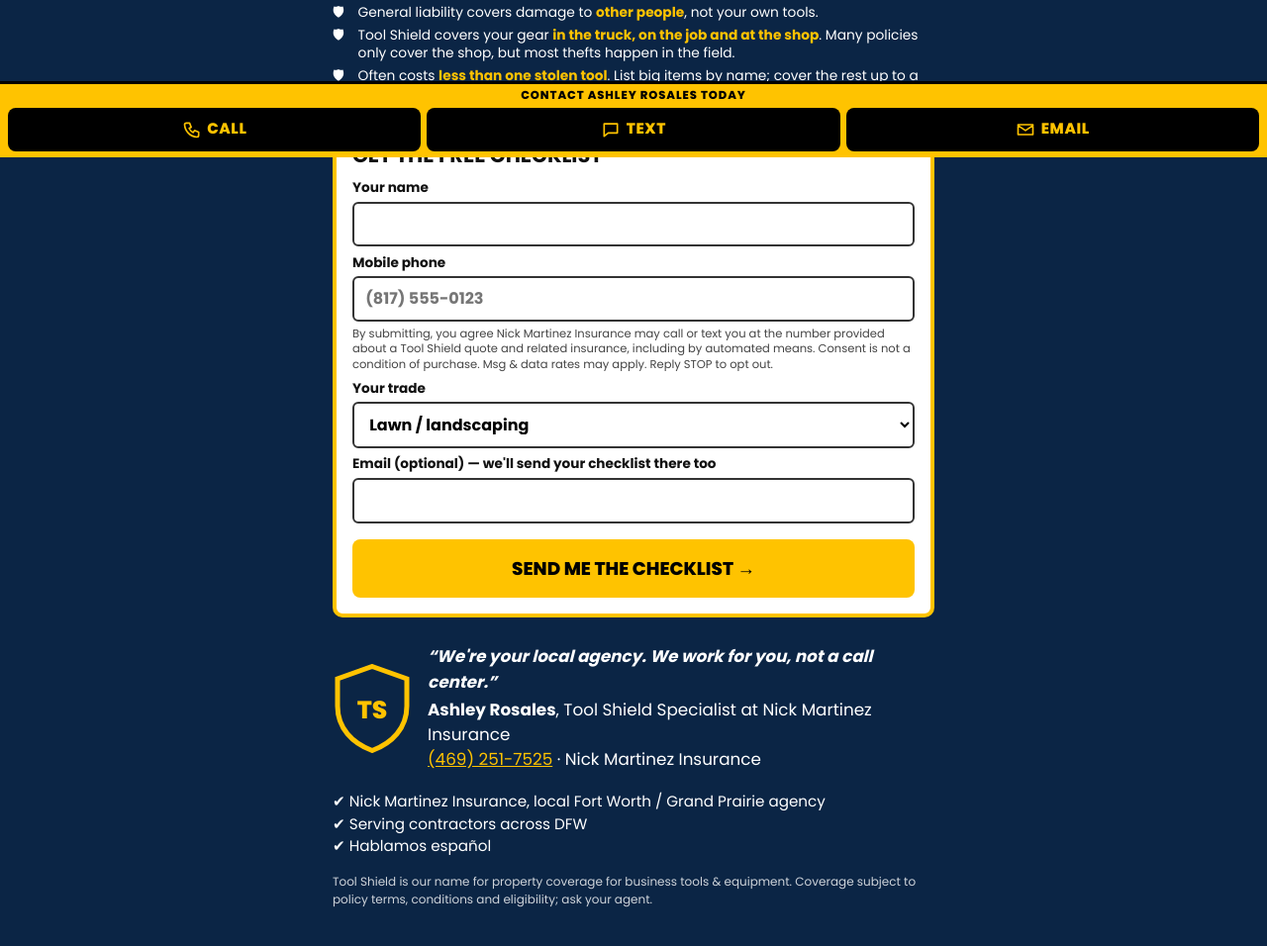
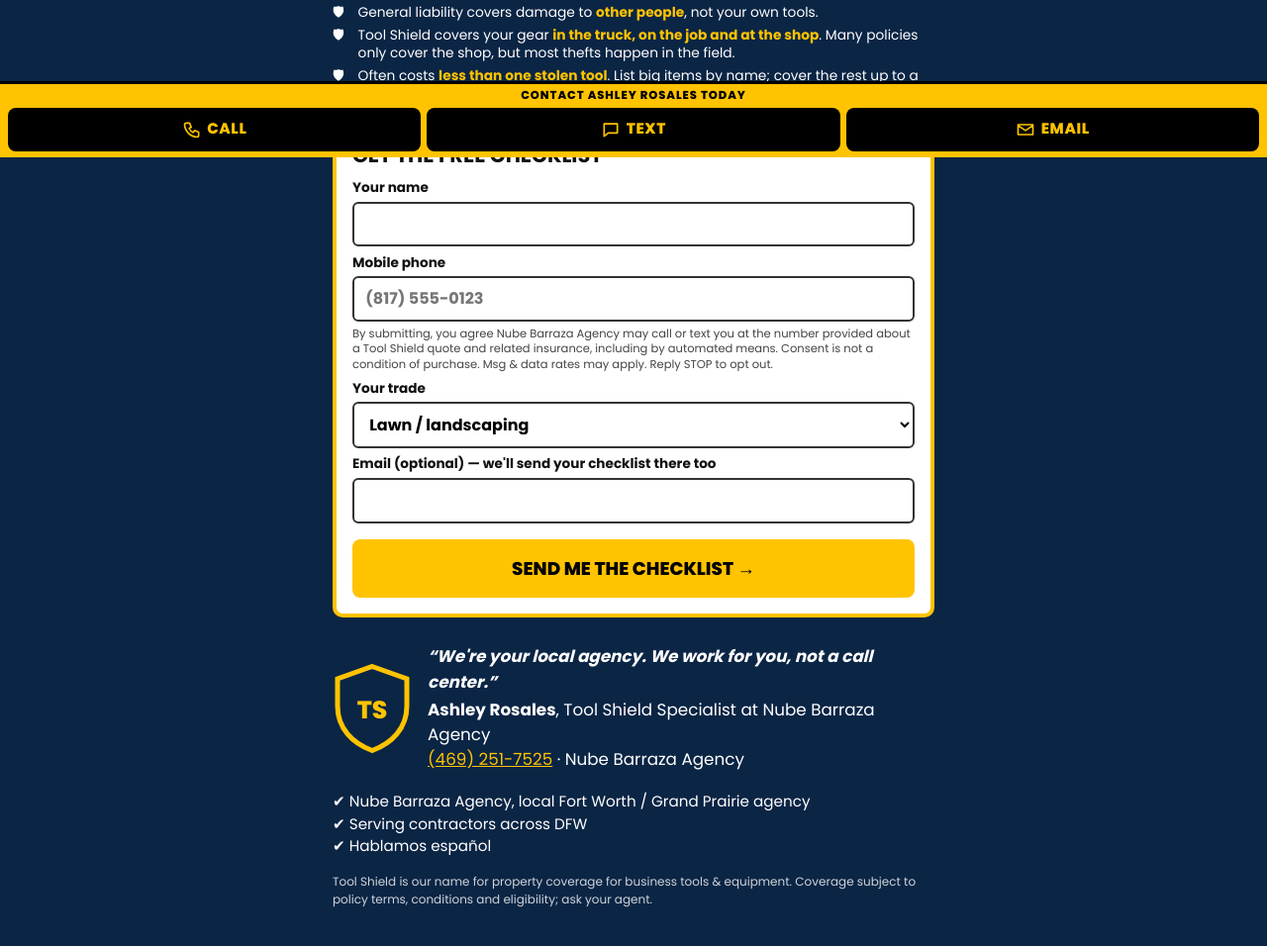
Before and after one commit to 35905m/grass-ashley, a plain HTML site: page index.html in a window 1280 px wide. Shown: the part 641-1597 px from the top of the page at 99% size. Drawn offline with Linux system fonts and the light colour scheme.

Commit message:
Agency: Nube Barraza Agency

```diff
--- a/index.html
+++ b/index.html
@@ -1,5 +1,5 @@
 <!doctype html><html lang="en"><head><meta charset="utf-8"><meta name="viewport" content="width=device-width,initial-scale=1">
-<title>Tool Shield | Lawn Care & Landscaping | Nick Martinez Insurance</title><meta name="robots" content="noindex">
+<title>Tool Shield | Lawn Care & Landscaping | Nube Barraza Agency</title><meta name="robots" content="noindex">
 <link rel="preconnect" href="https://fonts.googleapis.com"><link href="https://fonts.googleapis.com/css2?family=Poppins:wght@400;600;700;800&display=swap" rel="stylesheet">
 <link rel="stylesheet" href="assets/ts.css?v=5"></head><body>
 <header class="top"><div class="wrap"><b>TOOL <span>SHIELD</span></b><a href="https://35905m.github.io/zacate-ashley/" lang="es">Español</a></div></header>
@@ -12,13 +12,13 @@
 <input type="hidden" name="source" value="ToolShield-lawn-en"><input type="hidden" name="lang" value="en"><input type="hidden" name="agent" value="ashley">
 <label>Your name<input name="name" autocomplete="name" required></label>
 <label>Mobile phone<input name="phone" type="tel" autocomplete="tel" inputmode="tel" required placeholder="(817) 555-0123"></label>
-<p class="consent">By submitting, you agree Nick Martinez Insurance may call or text you at the number provided about a Tool Shield quote and related insurance, including by automated means. Consent is not a condition of purchase. Msg &amp; data rates may apply. Reply STOP to opt out.</p>
+<p class="consent">By submitting, you agree Nube Barraza Agency may call or text you at the number provided about a Tool Shield quote and related insurance, including by automated means. Consent is not a condition of purchase. Msg &amp; data rates may apply. Reply STOP to opt out.</p>
 <label>Your trade<select name="trade" required><option value="lawn" selected>Lawn / landscaping</option><option value="plumbing">Plumbing</option><option value="hvac">HVAC</option><option value="electrical">Electrical</option><option value="tree">Tree service</option><option value="other">Other trade</option></select></label>
 <label>Email (optional) — we'll send your checklist there too<input name="email" type="email" autocomplete="email"></label>
 <p class="err" id="err" hidden>Please fill in your name, a valid phone number and your trade. If you add an email, check that it looks right.</p><button type="submit">Send me the checklist →</button></form>
 <div id="ty" hidden><h2>✅ You're in! Here's your checklist.</h2><a class="dl" href="ToolShield-Checklist-lawn-en.pdf" download>⬇ Download the Tool Shield Checklist (PDF)</a><p>Fill it out, snap photos of your gear, and we'll text you to go over a Tool Shield quote. Questions? Call/text <a href="tel:+14692517525">(469) 251-7525</a>.</p></div></div>
-<section class="trust"><svg viewBox="0 0 64 72" width="80" height="90"><path d="M32 2 60 12v22c0 18-12 30-28 36C16 64 4 52 4 34V12z" fill="#0b2545" stroke="#ffc300" stroke-width="4"/><text x="32" y="44" font-family="Poppins,Arial" font-weight="800" font-size="20" fill="#ffc300" text-anchor="middle">TS</text></svg><div><p class="tag">“We're your local agency. We work for you, not a call center.”</p><p><b>Ashley Rosales</b>, Tool Shield Specialist at Nick Martinez Insurance<br><a href="tel:+14692517525">(469) 251-7525</a> · Nick Martinez Insurance</p></div></section>
-<ul class="tl"><li>✔ Nick Martinez Insurance, local Fort Worth / Grand Prairie agency</li><li>✔ Serving contractors across DFW</li><li>✔ Hablamos español</li></ul>
+<section class="trust"><svg viewBox="0 0 64 72" width="80" height="90"><path d="M32 2 60 12v22c0 18-12 30-28 36C16 64 4 52 4 34V12z" fill="#0b2545" stroke="#ffc300" stroke-width="4"/><text x="32" y="44" font-family="Poppins,Arial" font-weight="800" font-size="20" fill="#ffc300" text-anchor="middle">TS</text></svg><div><p class="tag">“We're your local agency. We work for you, not a call center.”</p><p><b>Ashley Rosales</b>, Tool Shield Specialist at Nube Barraza Agency<br><a href="tel:+14692517525">(469) 251-7525</a> · Nube Barraza Agency</p></div></section>
+<ul class="tl"><li>✔ Nube Barraza Agency, local Fort Worth / Grand Prairie agency</li><li>✔ Serving contractors across DFW</li><li>✔ Hablamos español</li></ul>
 <p class="fine">Tool Shield is our name for property coverage for business tools &amp; equipment. Coverage subject to policy terms, conditions and eligibility; ask your agent.</p></main>
 <div class="mbar" role="region" aria-label="Contact Ashley Rosales today"><p class="mbar-t">Contact Ashley Rosales today</p><div class="mbar-row"><a href="tel:+14692517525"><svg class="mic" viewBox="0 0 24 24" fill="none" stroke="currentColor" stroke-width="2" stroke-linecap="round" stroke-linejoin="round" aria-hidden="true"><path d="M5 4h4l2 5-2.5 1.5a11 11 0 0 0 5 5L15 13l5 2v4a2 2 0 0 1-2 2A16 16 0 0 1 3 6a2 2 0 0 1 2-2"/></svg><span>Call</span></a><a href="sms:+14692517525?&amp;body=Hi%20Ashley%21%20I%20saw%20the%20Tool%20Shield%20video%20and%20want%20a%20quote%20for%20my%20Lawn"><svg class="mic" viewBox="0 0 24 24" fill="none" stroke="currentColor" stroke-width="2" stroke-linecap="round" stroke-linejoin="round" aria-hidden="true"><path d="M4 5h16v11H9l-5 4z"/></svg><span>Text</span></a><a href="mailto:ashley@powertopick.com?subject=Tool%20Shield%20Checklist%20-%20Lawn"><svg class="mic" viewBox="0 0 24 24" fill="none" stroke="currentColor" stroke-width="2" stroke-linecap="round" stroke-linejoin="round" aria-hidden="true"><path d="M3 6h18v12H3z M3 7l9 6 9-6"/></svg><span>Email</span></a></div></div>
 <script src="assets/ts.js?v=5"></script></body></html>
```
Also changed, not shown: 1 other file.
